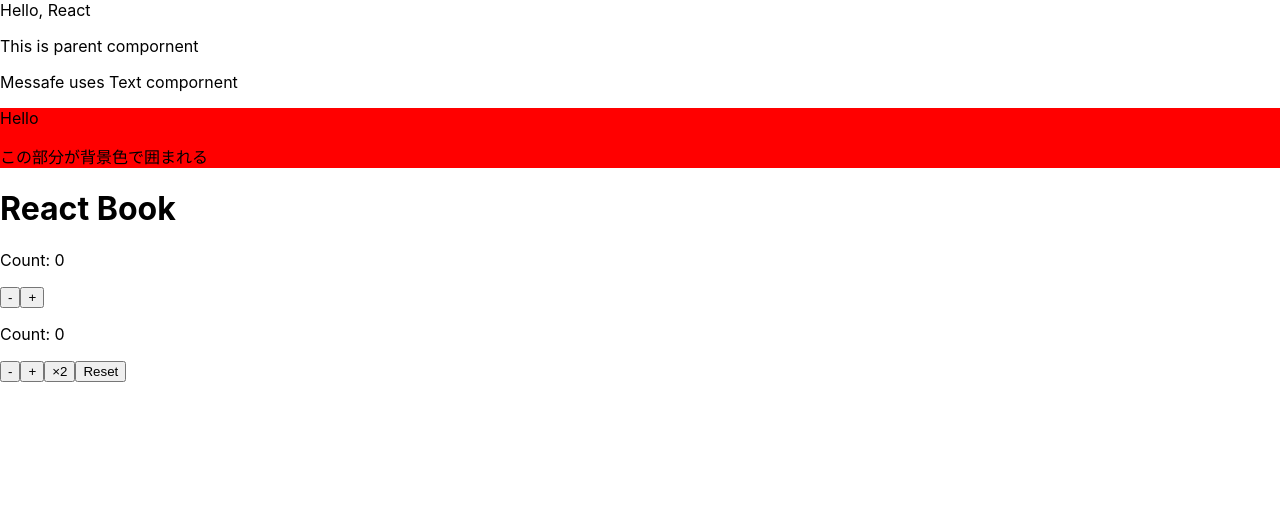
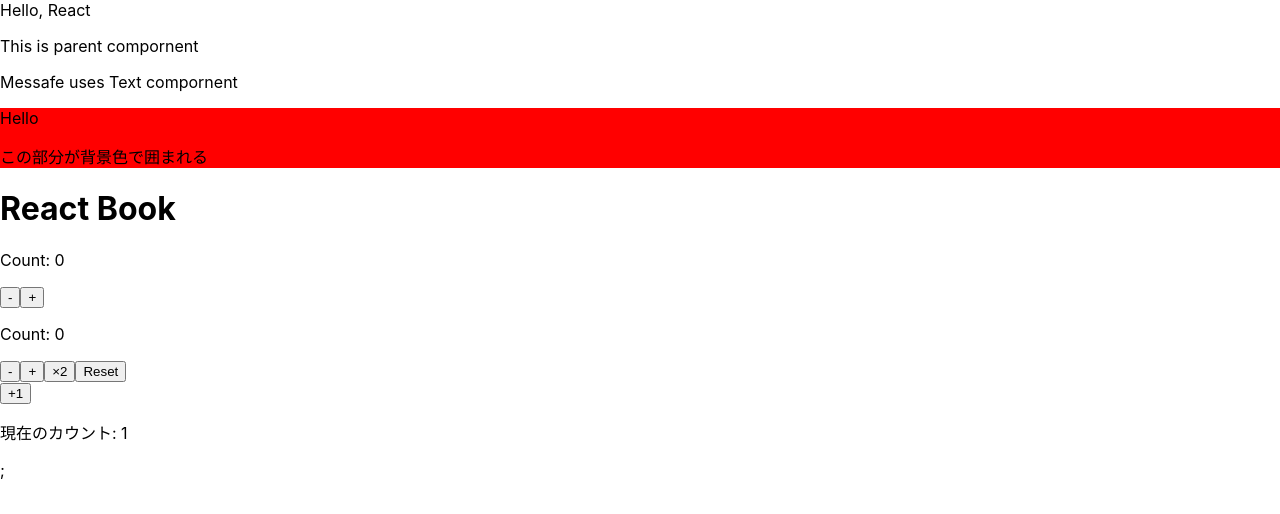
Before and after one commit to t0ottio13/learn-react, a React (Create React App) app: page / in a window 1280 px wide. Shown: the top 514 px of the page. Built offline with nearby package versions, Linux system fonts and the light colour scheme.

Commit message:
[add] Parentコンポーネントを追加

```diff
--- /dev/null
+++ b/src/components/Parent.tsx
@@ -0,0 +1,53 @@
+import React, { memo, useState } from "react";
+
+type FizzProps = {
+    isFizz: boolean;
+};
+
+const Fizz = (props: FizzProps) => {
+    const { isFizz } = props;
+
+    console.log(`Fizzが再描画されました、isFizz = ${isFizz}`);
+
+    return <span>{isFizz ? 'Fizz' : ''}</span>
+};
+
+type BuzzProps = {
+    isBuzz: boolean;
+};
+
+// メモ化した関数コンポーネント
+// 親コンポーネントが再描画されても、isBuzzが変化しない限りBuzzは再描画しない
+const Buzz = memo<BuzzProps>((props) => {
+    const { isBuzz } = props;
+
+    console.log(`Buzzが再描画されました、isBuzz=${isBuzz}`);
+
+    return(
+        <span>
+            {isBuzz ? 'Buzz' : ''};
+        </span>
+    )
+});
+
+export const ParentFizzBuzz = () => {
+    const [count, setCount] = useState(1);
+    const isFizz = count % 3 === 0;
+    const isBuzz = count % 5 === 0;
+
+    console.log(`Parentが再描画されました、count=${count}`);
+
+    return(
+        <div>
+            <button onClick={() => setCount((c) => c+1)}>
+                +1
+            </button>
+            <p>{`現在のカウント: ${count}`}</p>
+            <p>
+                <Fizz isFizz={isFizz}/>
+                <Buzz isBuzz={isBuzz}/>
+            </p>
+        </div>
+    )
+
+}
--- a/src/index.tsx
+++ b/src/index.tsx
@@ -9,11 +9,13 @@
 import reportWebVitals from './reportWebVitals';
 import Counter from './components/Counter';
 import CounterReducer from './components/CounterReducer';
+import { ParentFizzBuzz } from './components/Parent';
 
 // ReactDOM.createRootにHTMLの設置先を設定し、rootオブジェクトを作成
 const root = ReactDOM.createRoot(
   document.getElementById('root') as HTMLElement
 );
+
 root.render(
   // 不適切なコードを検知するためのヘルパー
   <React.StrictMode>
@@ -27,6 +29,7 @@
     <Page />
     <Counter initialValue={0} />
     <CounterReducer initialValue={0} />
+    <ParentFizzBuzz />
 
   </React.StrictMode>
 );
```
